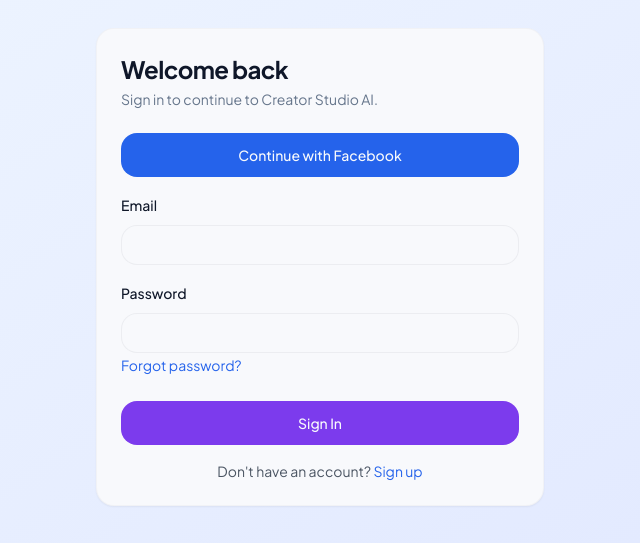
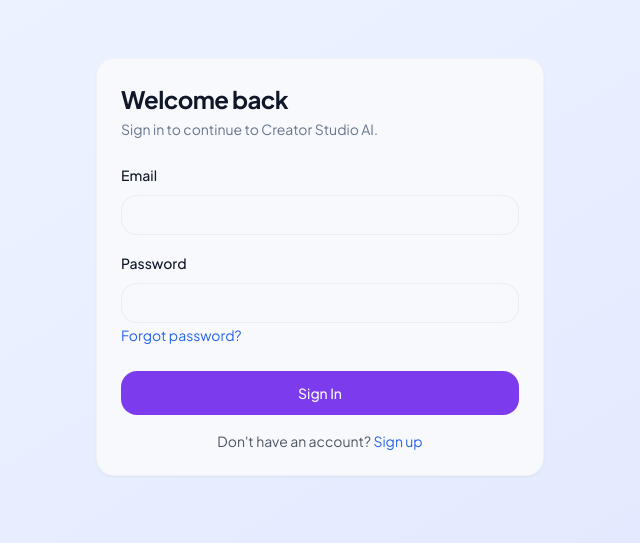
Before and after one commit to mose233/Bearer-of-News, a React (Vite) app: page /login in a window 1280 px wide. Shown: the part 133-676 px from the top of the page, without its empty margins (320-960 px from the left). Built offline with nearby package versions, Linux system fonts and the light colour scheme.

Commit message:
Remove Facebook login from Login component
Removed Facebook login functionality from the Login component.

```diff
--- a/src/pages/Login.tsx
+++ b/src/pages/Login.tsx
@@ -1,7 +1,6 @@
 import { useState } from 'react';
 import { useNavigate, Link, useSearchParams } from 'react-router-dom';
 import { useAuth } from '@/contexts/AuthContext';
-import { supabase } from '@/lib/supabase';
 import { Button } from '@/components/ui/button';
 import { Input } from '@/components/ui/input';
 import { Label } from '@/components/ui/label';
@@ -52,20 +51,6 @@
     navigate(redirectTo, { replace: true });
   };
 
-  const handleFacebookLogin = async () => {
-    const { error } = await supabase.auth.signInWithOAuth({
-      provider: 'facebook',
-      options: {
-        redirectTo: `${window.location.origin}${redirectTo}`,
-      },
-    });
-
-    if (error) {
-      console.error('Facebook login error:', error);
-      alert('Facebook login failed');
-    }
-  };
-
   return (
     <div className="min-h-screen flex items-center justify-center bg-gradient-to-br from-blue-50 to-indigo-100 p-4">
       <Card className="w-full max-w-md">
@@ -75,16 +60,6 @@
             Sign in to continue to Creator Studio AI.
           </CardDescription>
         </CardHeader>
-
-        <div className="px-6 pb-4">
-          <Button
-            type="button"
-            onClick={handleFacebookLogin}
-            className="w-full bg-blue-600 hover:bg-blue-700"
-          >
-            Continue with Facebook
-          </Button>
-        </div>
 
         <form onSubmit={handleSubmit}>
           <CardContent className="space-y-4">
```
